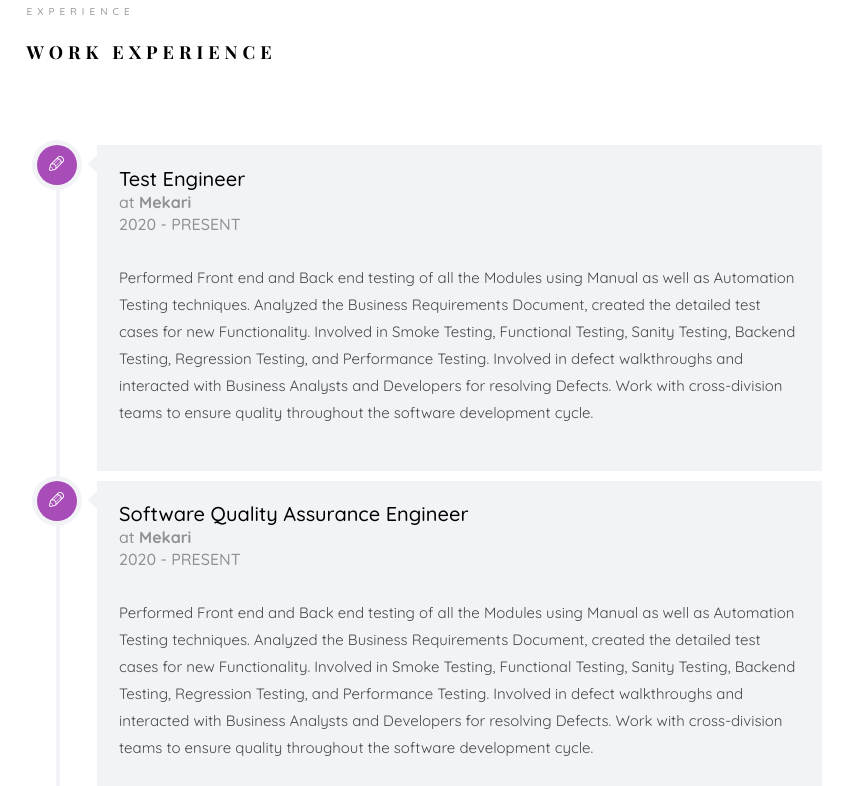
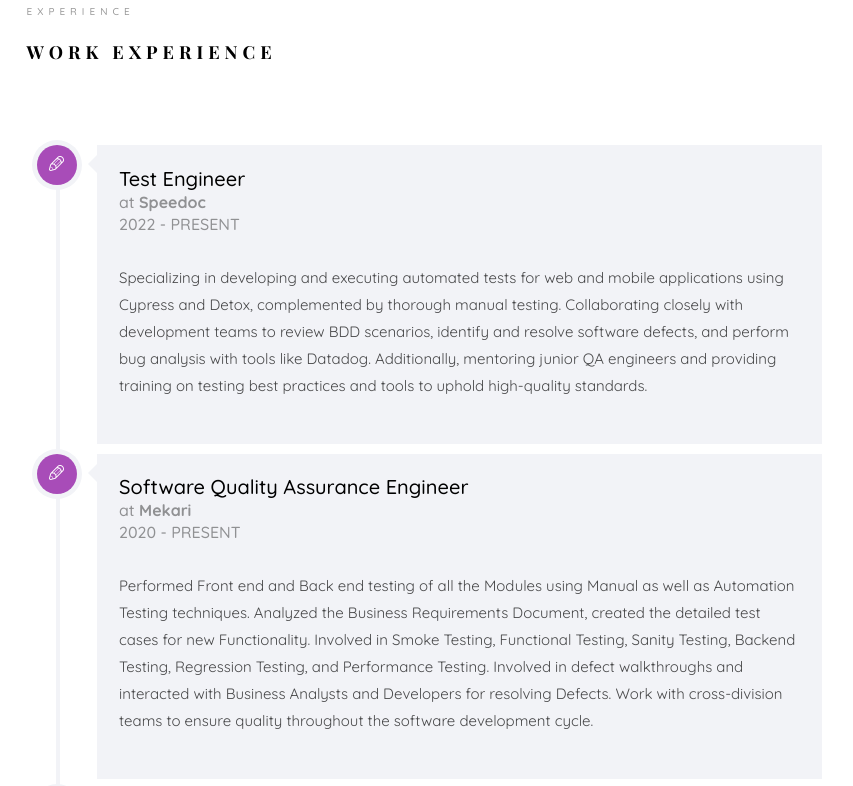
Before and after one commit to setyokun/setyokun.github.io, a plain HTML site: page index.html in a window 1280 px wide. Shown: the part 761-1547 px from the top of the page, without its empty margins (366-1219 px from the left). Drawn offline with nearby package versions, Linux system fonts and the light colour scheme; files whose address does not match are found by name; a web font is replaced by a local one.

Commit message:
update experience

```diff
--- a/index.html
+++ b/index.html
@@ -500,12 +500,11 @@ Copyright &copy;<script>document.write(new Date().getFullYear());</script> All r
 					                  <i class="icon-pen2"></i>
 					               </div>
 					               <div class="timeline-label">
-									<h2><a href="#">Test Engineer</a> <br><span>at <b>Mekari</b></span> <br><span>2020 - PRESENT</span></h2>
-					                  <p>Performed Front end and Back end testing of all the Modules using Manual as well as Automation Testing techniques.
-										Analyzed the Business Requirements Document, created the detailed test cases for new Functionality.
-										Involved in Smoke Testing, Functional Testing, Sanity Testing, Backend Testing, Regression Testing, and Performance Testing.
-										Involved in defect walkthroughs and interacted with Business Analysts and Developers for resolving Defects.
-										Work with cross-division teams to ensure quality throughout the software development cycle.</p>
+									<h2><a href="#">Test Engineer</a> <br><span>at <b>Speedoc</b></span> <br><span>2022 - PRESENT</span></h2>
+					                  <p>Specializing in developing and executing automated tests for web and mobile applications using Cypress and Detox,
+										complemented by thorough manual testing. Collaborating closely with development teams to review BDD scenarios,
+										identify and resolve software defects, and perform bug analysis with tools like Datadog.
+										Additionally, mentoring junior QA engineers and providing training on testing best practices and tools to uphold high-quality standards.</p>
 					               </div>
 					            </div>
 					         </article>
```
